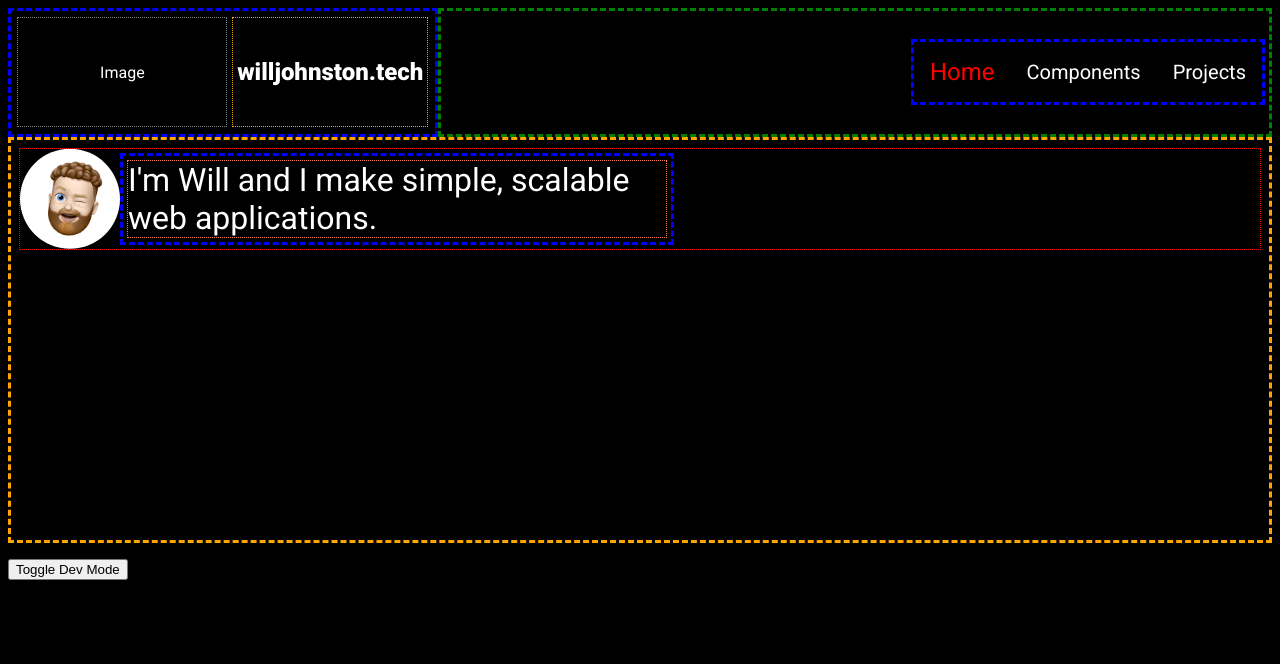
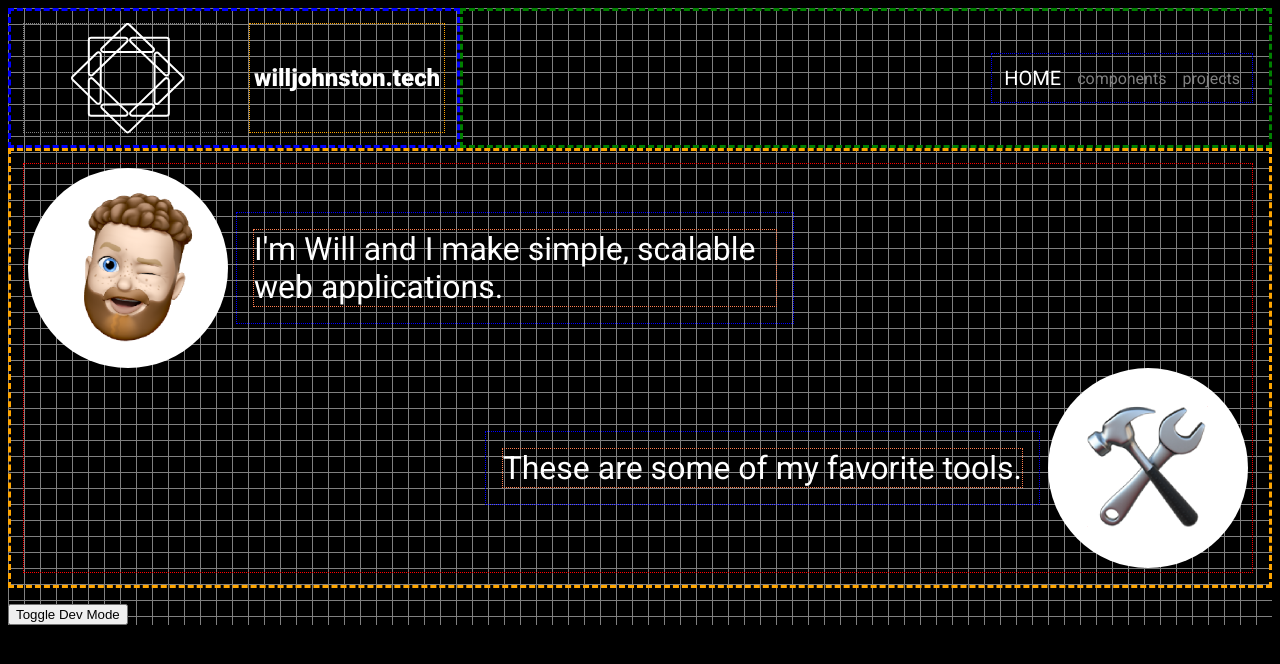
Before and after one commit to wijohnst/tms_developer_portfolio, a React (Create React App) app: page / in a window 1280 px wide. Shown: the top 664 px of the page. Built offline with nearby package versions, Linux system fonts and the light colour scheme.

Commit message:
added tools

```diff
--- a/src/components/Home/Home.js
+++ b/src/components/Home/Home.js
@@ -3,7 +3,11 @@ import styled from 'styled-components'
 
 import { ViewContext } from '../../Store/ViewContext'
 
+import useMedia from '../../Utilities/Hooks/useMedia'
+import getDevice from '../../Utilities/getDevice'
+
 import will_wink from './will_wink.png'
+import tools from './tools.png'
 import CircleImage from '../Layout/Elements/CircleImage'
 import Content from '../Layout/Elements/Content'
 import TextContent from '../Layout/Elements/TextContent'
@@ -21,11 +25,11 @@ export default function Home() {
 
     const { viewData } = useContext(ViewContext);
 
-    // const isMobile = useMedia(
-    //     [getDevice('browser'),getDevice('tablet'),getDevice('mobile')],
-    //     [false,false,true],
-    //     false
-    // )
+    const isMobile = useMedia(
+        [getDevice('browser'),getDevice('tablet'),getDevice('mobile')],
+        [false,false,true],
+        false
+    )
 
     return (
         <ComponentWrapper ref={parentRef}>
@@ -34,15 +38,34 @@ export default function Home() {
                     <CircleImage
                         source={will_wink}
                         parent={parentRef}
-                        sizeDivisor={.25}
+                        sizeDivisor={(isMobile ? .25 : .5)}
                         alt={'Will winking.'}
                     />
-                    <TextContent isDev={viewData.isDev}>
+                    <TextContent
+                        isDev={viewData.isDev}
+                        contentSide={"left"}
+                    >
                         <HeroText>
                             I'm Will and I make simple, scalable web applications.
                         </HeroText>
                     </TextContent>
                 </div>
+                <div style={{display: "flex", alignItems: "center", justifyContent: "flex-end"}}>
+                    <TextContent
+                        isDev={viewData.isDev}
+                        contentSide={"right"}
+                    >
+                        <HeroText>
+                            These are some of my favorite tools.
+                        </HeroText>
+                    </TextContent>
+                    <CircleImage
+                        source={tools}
+                        parent={parentRef}
+                        sizeDivisor={(isMobile ? .25 : .5)}
+                        alt={'Toolbox.'}
+                    />
+                </div>
             </Content>
         </ComponentWrapper>
     )
--- a/src/components/Layout/Elements/Content.js
+++ b/src/components/Layout/Elements/Content.js
@@ -9,6 +9,8 @@ const ComponentWrapper = styled.div`
     height: 100%;
     width: 100%;
     margin: .5rem;
+    margin-right: .75rem;
+    padding: .25rem;
     /* display: flex; */
 `
 
--- a/src/components/Layout/Elements/HeroText.js
+++ b/src/components/Layout/Elements/HeroText.js
@@ -8,6 +8,7 @@ import getDevice from '../../../Utilities/getDevice'
 
 const ComponentWrapper = styled.section`
     font-size: ${({fontSize}) => fontSize};
+    margin: .5rem;
 `
 
 export default function HeroText(props) {
@@ -19,7 +20,7 @@ export default function HeroText(props) {
     const compStyle = useDevStyle(viewData.isDev,"dotted thin", "coral");
     const fontSize = useMedia(
         [getDevice('browser'),getDevice('tablet'),getDevice('mobile')],
-        ["2rem","1.75rem","1.25rem"],
+        ["2rem","1.75rem","1rem"],
         "2rem"
     )
 
--- /dev/null
+++ b/src/components/Layout/Elements/Patterns.js
@@ -0,0 +1,21 @@
+export const CrossPattern =
+{
+    backgroundColor: '#E5E5F7',
+    opacity: '1',
+    background: 'radial-gradient(circle, transparent 20%, #E5E5F7 20%, #E5E5F7 80%, transparent 80%, transparent), radial-gradient(circle, transparent 20%, #E5E5F7 20%, #E5E5F7 80%, transparent 80%, transparent) 50px 50px, linear-gradient(#444CF7 4px, transparent 4px) 0 -2px, linear-gradient(90deg, #444CF7 4px, #E5E5F7 4px) -2px 0',
+    backgroundSize: '100px 100px, 100px 100px, 50px 50px, 50px 50px'
+}
+
+export const PolkaDot = {
+    backgroundColor: '#000000',
+    opacity: '1',
+    backgroundImage: 'radial-gradient(#f7f7f7 0.65px, #000000 0.65px)',
+    backgroundSize: '13px 13px'
+}
+
+export const Boxes = {
+    backgroundColor: '#000000',
+    opacity: '1',
+    backgroundImage:  'linear-gradient(#808080 1.3px, transparent 1.3px), linear-gradient(to right, #808080 1.3px, #000000 1.3px)',
+    backgroundSize: '12pt 12pt'
+}
--- a/src/components/Layout/Elements/TextContent.js
+++ b/src/components/Layout/Elements/TextContent.js
@@ -5,17 +5,40 @@ import useDevStyle from '../../../Utilities/Hooks/useDevStyle'
 
 const ComponentWrapper = styled.div`
     max-width: 60ch;
-    padding: .25rem;
+    padding: .5rem;
+    margin: .5rem;
 `
 
 export default function TextContent(props) {
 
-    const { isDev, children } = props;
+    const {
+            isDev,
+            children,
+            contentSide
+          } = props;
 
-    const style = useDevStyle(isDev,"dashed","blue");
+    const compStyle = useDevStyle(isDev,"dotted thin","blue");
+
+    const highlightStyle = () => {
+        switch (contentSide) {
+            case "left":
+                return {
+                    borderLeft : "solid white",
+                    marginLeft : ".5rem"
+                }
+            case "right":
+                return {
+                    borderRight : "solid white",
+                    marginRight : ".5rem"
+                }
+            default:
+                break;
+        }
+    }
+
 
     return (
-        <ComponentWrapper style={style}>
+        <ComponentWrapper style={(isDev ? compStyle : highlightStyle())}>
             {children}
         </ComponentWrapper>
     )
--- a/src/components/Layout/Header/Header.js
+++ b/src/components/Layout/Header/Header.js
@@ -13,7 +13,8 @@ import Nav from './Nav'
 const ComponentWrapper = styled.section`
     display: flex;
     flex-direction: ${({flexDirection}) => flexDirection};
-    background-color: ${({backgroundColor}) => backgroundColor};
+    /* background-color: ${({backgroundColor}) => backgroundColor}; */
+    background: ${({background})=> background};
 `
 
 export default function Header() {
@@ -29,7 +30,9 @@ export default function Header() {
     return (
         <ComponentWrapper
             flexDirection={flexDir}
-            backgroundColor={viewData.isDev ? "black" : "#808080"}
+            // backgroundColor={viewData.isDev ? "black" : "#808080"}
+            // background={viewData.isDev ? "none" : 'linear-gradient(180deg, #808080 30.58%, rgba(255, 255, 255, 0) 100%), #000000'}
+            background={viewData.isDev ? "none" : 'linear-gradient(180deg, #808080 30.58%, rgba(255, 255, 255, 0.63) 100%)'}
         >
             <HeaderLogo />
             <MobileHeaderText />
--- a/src/components/Layout/Header/HeaderLogo.js
+++ b/src/components/Layout/Header/HeaderLogo.js
@@ -8,6 +8,8 @@ import useDevStyle from '../../../Utilities/Hooks/useDevStyle'
 import useMedia from "../../../Utilities/Hooks/useMedia"
 import getDevice from "../../../Utilities/getDevice"
 
+import Logo from './Logo.svg'
+
 const ComponentWrapper = styled.section`
     padding: .25rem;
     display: flex;
@@ -15,7 +17,7 @@ const ComponentWrapper = styled.section`
     align-items: center;
 `
 
-const Logo = styled.div`
+const LogoWrapper = styled.div`
     height: 100px;
     min-width: 200px;
     display: flex;
@@ -23,7 +25,7 @@ const Logo = styled.div`
     align-items: center;
     flex-grow: 1;
     padding: .25rem;
-    margin: .15rem;
+    margin: .5rem;
 `
 const LogoText = styled.div`
     height: 100px;
@@ -31,7 +33,7 @@ const LogoText = styled.div`
     justify-content: center;
     align-items: center;
     padding: .25rem;
-    margin: .15rem;
+    margin: .5rem;
     font-size: 1.5rem;
     font-weight: 700;
 `
@@ -51,9 +53,9 @@ export default function HeaderLogo() {
     )
     return (
         <ComponentWrapper style={styleComponent}>
-            <Logo style={styleImage}>
-                Image
-            </Logo>
+            <LogoWrapper style={styleImage}>
+                <img src={Logo} />
+            </LogoWrapper>
             <LogoText style={styleText} display={isMobile ? "none" : "flex"}>
                willjohnston.tech
             </LogoText>
--- a/src/components/Layout/Header/Nav.js
+++ b/src/components/Layout/Header/Nav.js
@@ -9,7 +9,6 @@ import getDevice from '../../../Utilities/getDevice'
 
 const ComponentWrapper = styled.section`
     flex-grow: 1;
-    padding: .25rem;
     display: flex;
     justify-content: ${({justifyContent}) => justifyContent};
     align-items: center;
@@ -18,11 +17,14 @@ const ComponentWrapper = styled.section`
 const Options = styled.section`
     display: flex;
     align-items: center;
+    margin: .5rem;
+    margin-right: 1rem;
+    padding: .25rem;
 `
 const Option = styled.span`
     font-size: ${({fontSize}) => fontSize};
     color: ${({color}) => color};
-    margin: 1rem;
+    margin: .5rem;
     &:hover{
         cursor: pointer;
     }
@@ -34,7 +36,7 @@ export default function Nav() {
     const { viewData ,setViewData } = useContext(ViewContext);
 
     const wrapperStyle = useDevStyle(viewData.isDev, "dashed","green");
-    const optStyle = useDevStyle(viewData.isDev,"dashed","blue");
+    const optStyle = useDevStyle(viewData.isDev,"dotted thin","blue");
 
     const options = ['Home','Components','Projects'];
 
@@ -63,11 +65,17 @@ export default function Nav() {
                             key={`NavOption-${index}`}
                             role="button"
                             onClick={() => setViewData({view : option})}
-                            color={isActive() ? "red" : "white"}
-                            fontSize={isActive() ? "1.5rem" : "1.25rem"}
-                            transition={isMobile ? "none" : "font-size ease-in .4s"}
+                            color={isActive() ? "white" : () =>{
+                                if(viewData.isDev){
+                                    return "#808080"
+                                }else{
+                                    return "black"
+                                }
+                            }}
+                            fontSize={isActive() ? "1.25rem" : "1rem"}
+                            transition={isMobile ? "none" : "font-size .4s"}
                         >
-                            {option}
+                            {isActive() ? option.toUpperCase() : option.toLowerCase()}
                         </Option>
                     )
                 }
--- a/src/components/Layout/Layout.js
+++ b/src/components/Layout/Layout.js
@@ -5,6 +5,7 @@ import { ViewContext } from '../../Store/ViewContext'
 
 import useDevStyle from '../../Utilities/Hooks/useDevStyle'
 
+import { Boxes } from './Elements/Patterns'
 import Header from './Header/Header'
 
 const ComponentWrapper = styled.section`
@@ -15,6 +16,7 @@ const Head = styled.section``
 const ViewArea = styled.section`
     flex-grow: 1;
     overflow: scroll;
+    padding: .25rem;
 `
 const DevButton = styled.button`
     max-width: fit-content;
@@ -30,9 +32,8 @@ export default function Layout(props) {
 
     const viewStyle = useDevStyle(viewData.isDev,"dashed","orange");
 
-
     return (
-        <ComponentWrapper>
+        <ComponentWrapper style={(viewData.isDev ? Boxes : {})}>
             <Head>
                 <Header />
             </Head>
```
Also changed, not shown: src/components/Home/tools.png (added), src/components/Layout/Header/Logo.svg (added).
